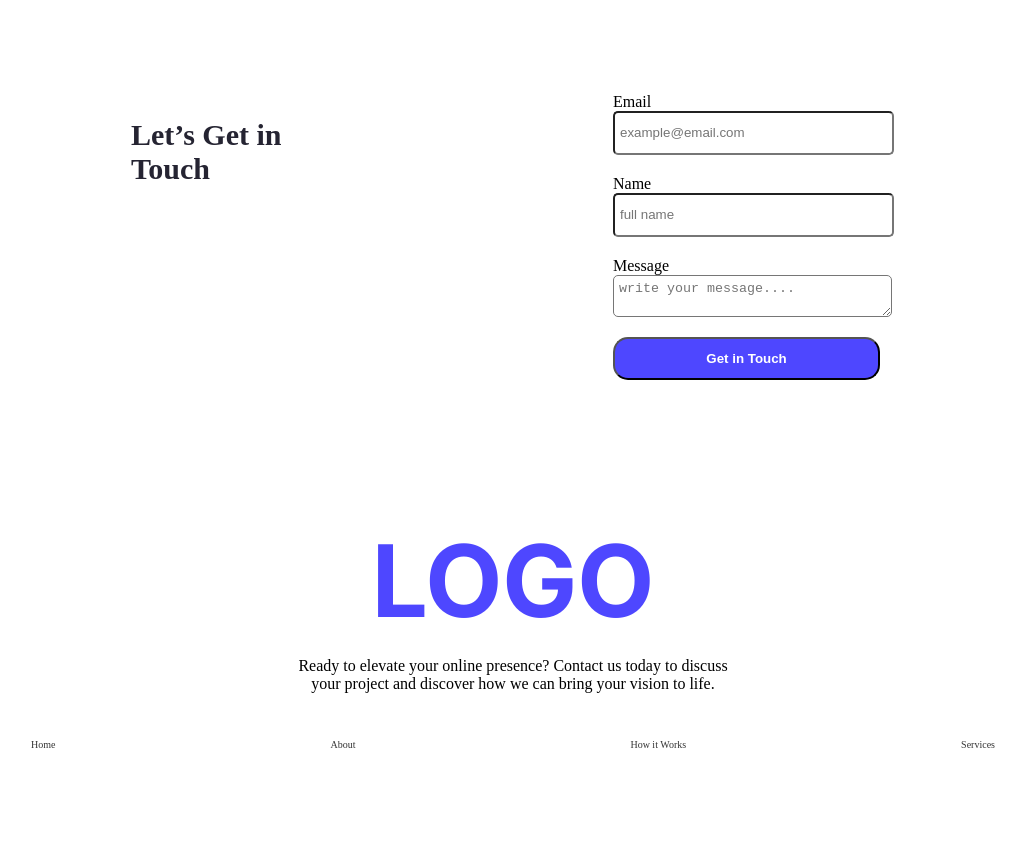
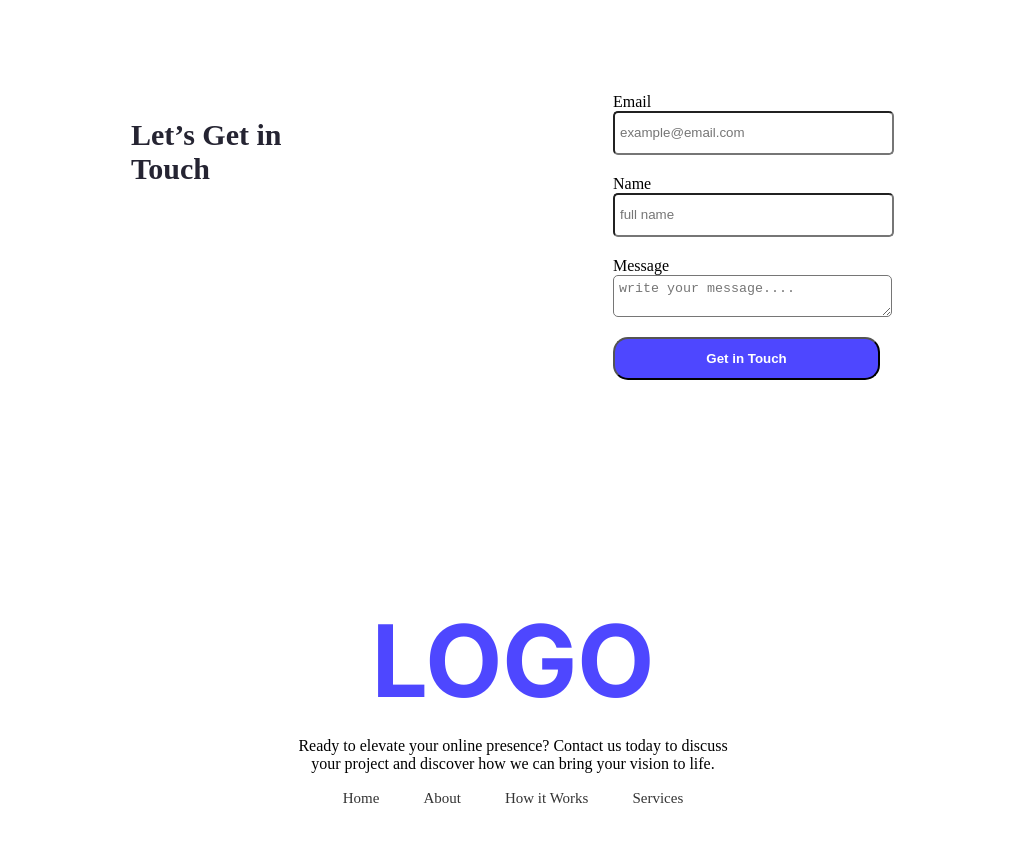
Before and after one commit to zahidulislam1/first-wab-A01, a plain HTML site: page index.html in a window 1280 px wide. Shown: the part 2449-3290 px from the top of the page, without its empty margins (127-1153 px from the left). Before the commit the page ends 3207 px from the top, so only its background shows below. Drawn offline with Linux system fonts and the light colour scheme.

Commit message:
all done

```diff
--- a/index.html
+++ b/index.html
@@ -147,12 +147,12 @@
     <div class="footer-logo inter-normal">LOGO</div>
     <P class="footer-descrption">Ready to elevate your online presence? Contact us today to discuss <br> your project and discover how we can bring your vision to life.</P>
    </div>
-   <nav class="footer-nav">
-    <a href="">Home</a>
+
+   <div class="last"><a href="">Home</a>
     <a href="">About</a>
     <a href="">How it Works</a>
-    <a href="">Services</a>
-   </nav>
+    <a href="">Services</a></div>
+
  </footer>
 </body>
 </html>
--- a/style.css
+++ b/style.css
@@ -204,9 +204,13 @@ nav{
         border-radius: 15px;
         width: 100%;
  }
- .footer{
+ footer{
     padding: 80px;
     margin-bottom: 50px;
+    display: flex;
+    justify-content: center;
+    align-items: center;
+    flex-direction: column;
 }
 .footer-conten{
     text-align: center; }
@@ -217,7 +221,12 @@ nav{
     }
     a{
         text-decoration: none;
-        font-size:10px;
+        font-size:15px;
         color: rgb(52, 52, 52);
+        gap: 20px;
+        padding: 20px;
+    }
+        .last{
+            margin: 0 auto;
 
-    }
+        }
```
